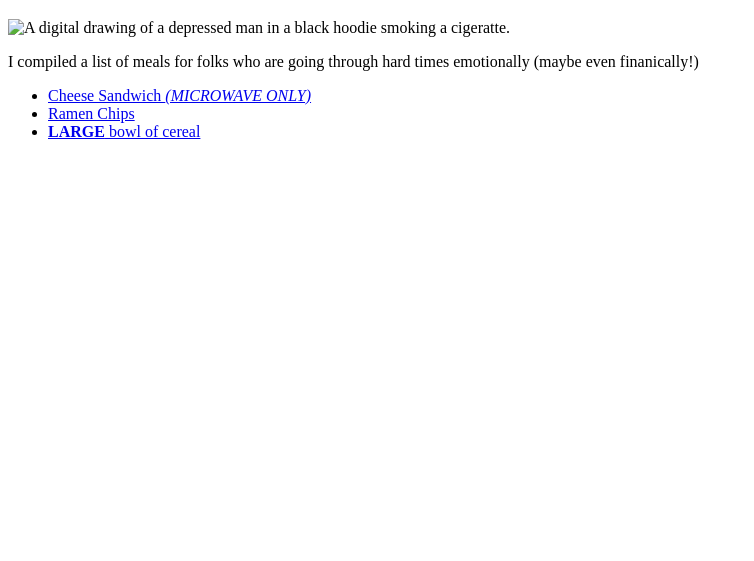
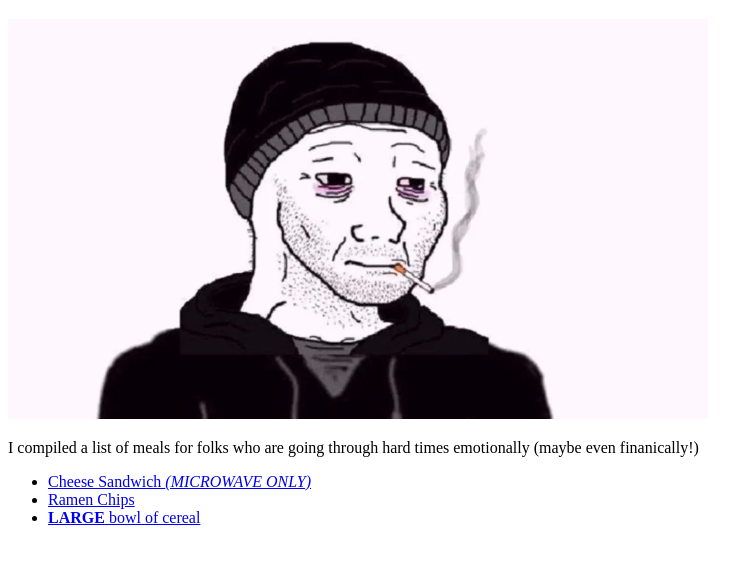
Before and after one commit to citrusdeer956/odin-recipes, a plain HTML site: page index.html in a window 1280 px wide. Shown: the part 61-622 px from the top of the page, without its empty margins (0-754 px from the left). Drawn offline with Linux system fonts and the light colour scheme; the site is published under a folder, as on GitHub Pages, so addresses that start at the root find nothing.

Commit message:
Fixing image paths

```diff
--- a/index.html
+++ b/index.html
@@ -5,7 +5,7 @@
         <title>Depression Meal Database</title>
         <body>
             <h1>Depression Meal Database</h1>
-            <img src="/images/depression.webp" alt="A digital drawing of a depressed man in a black hoodie smoking a cigeratte." style="width:700px;height:400px;">
+            <img src="./images/depression.webp" alt="A digital drawing of a depressed man in a black hoodie smoking a cigeratte." style="width:700px;height:400px;">
             <p>I compiled a list of meals for folks who are going through hard times emotionally (maybe even finanically!)</p>
             <ul>
             <li><a href="recipes/cheesesandwich.html">Cheese Sandwich <em>(MICROWAVE ONLY)</em></a></li>
```
